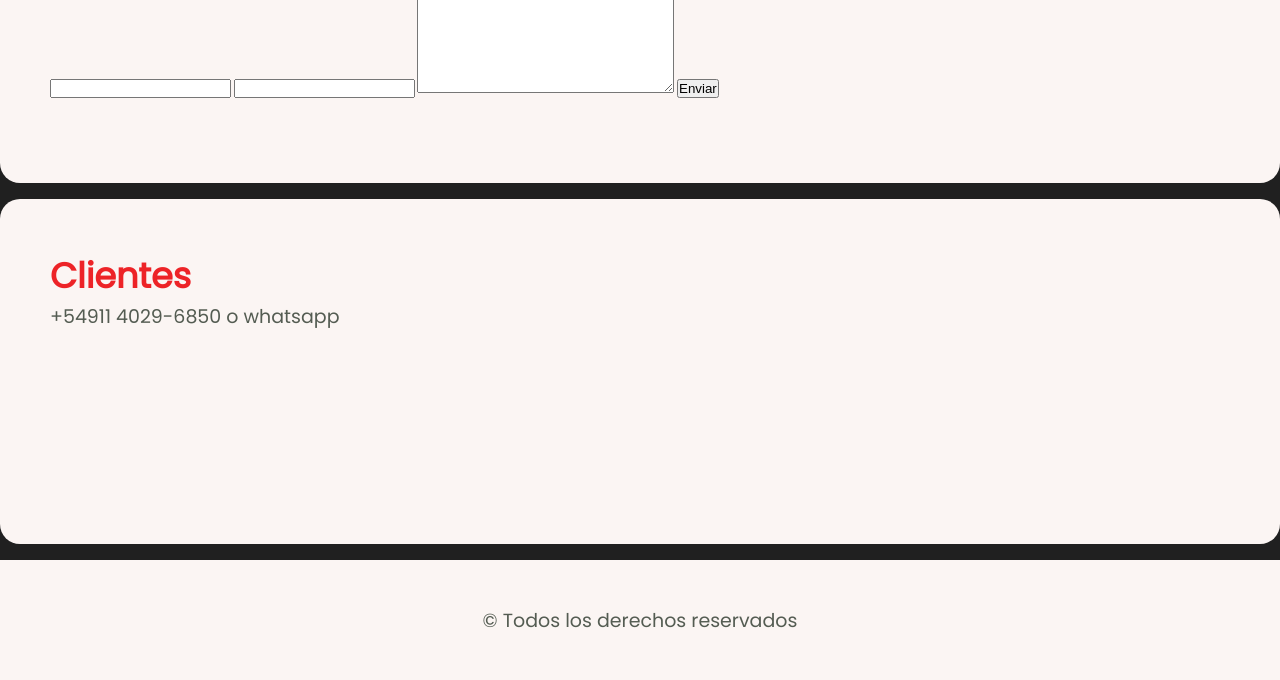
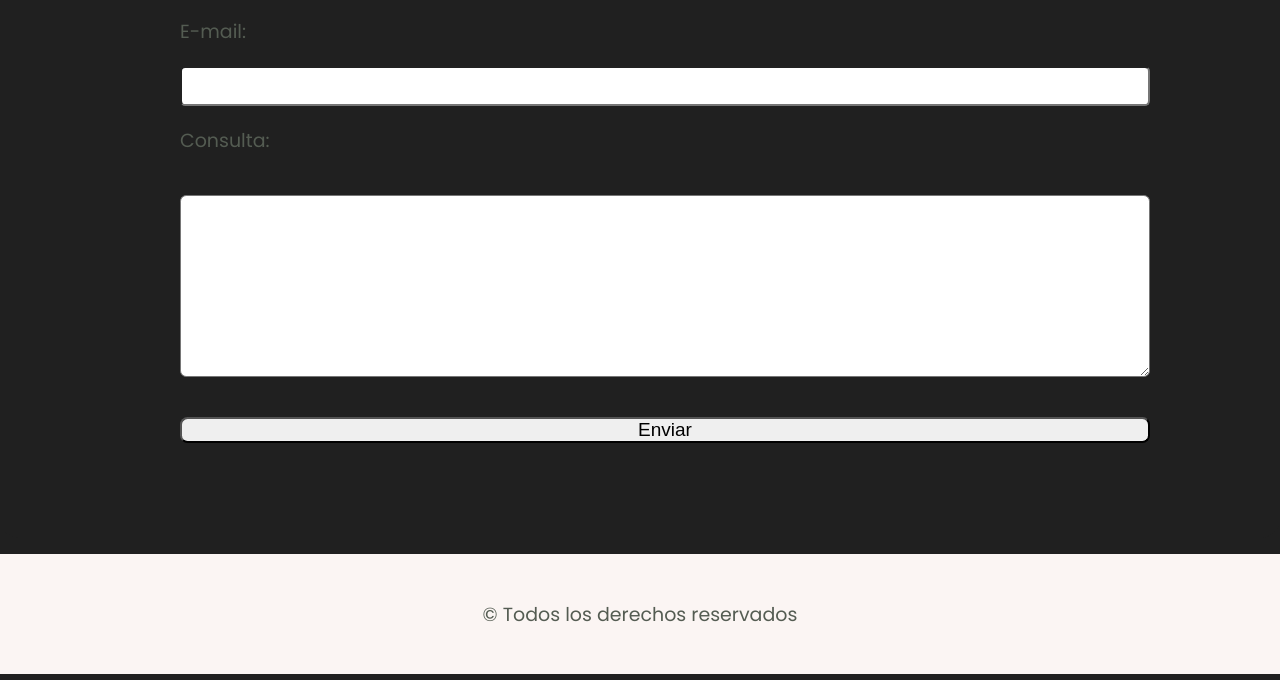
Before and after one commit to TaroM3/proyecto1, a plain HTML site: page pages/contacto.html in a window 1280 px wide. Shown: the part 643-1323 px from the top of the page. Drawn offline with Linux system fonts and the light colour scheme.

Commit message:
Cambios en Contactos

```diff
--- a/css/index.css
+++ b/css/index.css
@@ -162,6 +162,8 @@ h3{
 }
 
 .box-type1{
+    display: flex;
+    justify-content: center;
     height: 34.5rem;
     padding: var(--space-lg);
     margin: var(--space-sm) 0;
@@ -169,10 +171,40 @@ h3{
     border-radius: 2rem;
 }
 
+.box-type1 form{
+    display: flex;
+    flex-direction: column;
+
+    padding: 0 var(--space-xl);
+}
+.box-type1 form label, button, textarea{
+    font-size: var(--text-lg);
+    margin: 2rem 0;
+}
+#form{
+    height: 70rem;
+    background-color:var(--secondary);
+}
+#form input, textarea, button{
+    border-radius: 0.4em;
+}
+#form input{
+    height: 3em;
+}
+#form button{
+    background-color: none;
+}
+
 .box-type1 figure img{
-    height: 18.5rem;
-    width: 30.3rem;
+    height: 20rem;
+    width: 20rem;
     margin-right: var(--space-sm);
+}
+
+.figure--bottom img{
+    height: 22.5rem;
+    width: 45rem;
+    justify-content: end;
 }
 .box-type1 p{
     font-size: var(--text-lg);
--- a/pages/contacto.html
+++ b/pages/contacto.html
@@ -26,25 +26,17 @@
         <section class="titulos">
             <h1>Contacto</h1>
         </section>
-        <section class="box-type1">
-            <article>
-                <h2>Contactanos</h2>
-            </article>
-            <article>
+        <section id="form" class="box-type1">
+            <article  class="art-2">
                 <form action="GET">
+                    <label for="name">Nombre:</label>
                     <input type="text" name="name" id="name">
+                    <label for="email">E-mail:</label>
                     <input type="email" name="email" id="email">
+                    <label for="textArea">Consulta:</label>
                     <textarea name="textArea" id="textArea" cols="30" rows="10"></textarea>
                     <button type="submit">Enviar</button>
                 </form>
-            </article>
-        </section>
-        <section class="box-type1">
-            <article>
-                <h2>Clientes</h2>
-            </article>
-            <article>
-                <p>+54911 4029-6850 o whatsapp</p>
             </article>
         </section>
     </main>
```
Also changed, not shown: index.html (+1 -1 lines).
